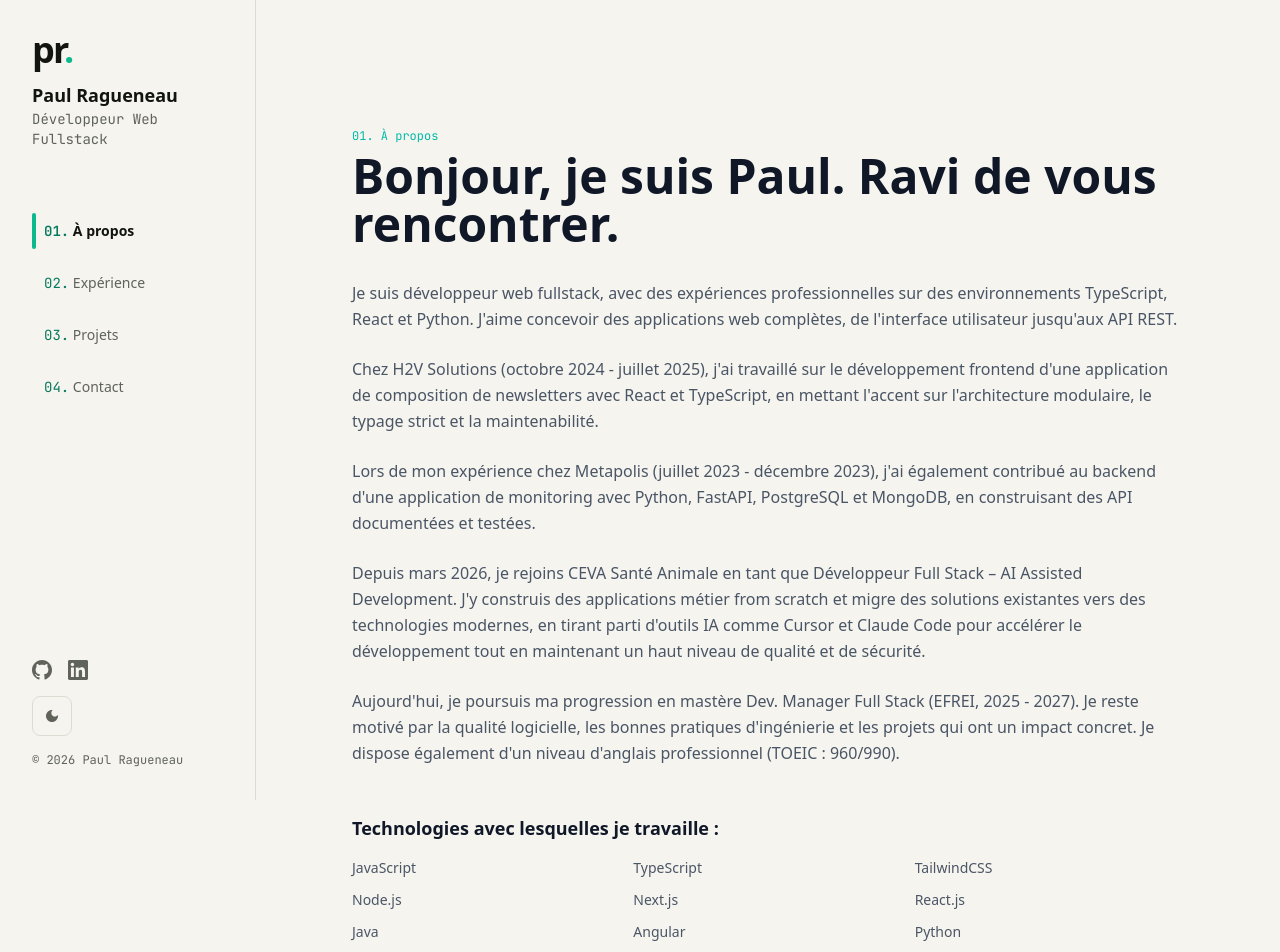
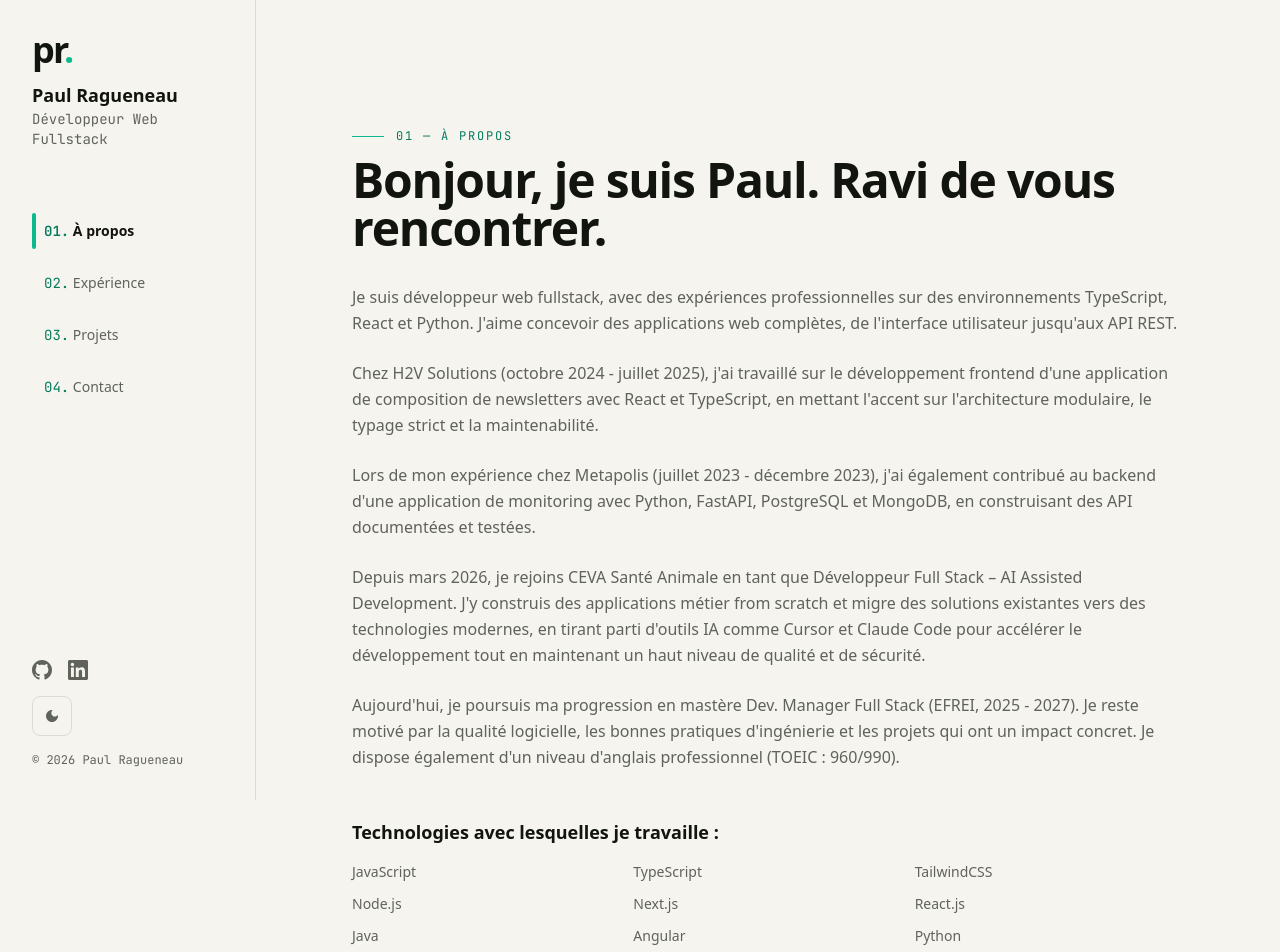
Before and after one commit to Periicles/portfolio, a Next.js app: page / in a window 1280 px wide. Shown: the top 952 px of the page. Built offline with nearby package versions, Linux system fonts and the light colour scheme.

Commit message:
feat(sections): composant SectionEyebrow et migration À propos

```diff
--- a/app/components/About.tsx
+++ b/app/components/About.tsx
@@ -1,12 +1,14 @@
+import SectionEyebrow from './SectionEyebrow'
+
 export default function About() {
     return (
         <section id="about" aria-labelledby="about-heading" className="py-16 scroll-mt-24 md:scroll-mt-16">
-            <p aria-hidden="true" className="text-xs font-mono text-teal-500 dark:text-teal-400 mb-2">01. À propos</p>
-            <h2 id="about-heading" className="text-4xl md:text-5xl font-bold text-gray-900 dark:text-slate-100 mb-8">
+            <SectionEyebrow index={1}>À propos</SectionEyebrow>
+            <h2 id="about-heading" className="text-4xl md:text-5xl font-extrabold tracking-tight text-ink mb-8">
                 Bonjour, je suis Paul. Ravi de vous rencontrer.
             </h2>
 
-            <div className="space-y-6 text-gray-600 dark:text-slate-400 leading-relaxed">
+            <div className="space-y-6 text-muted leading-relaxed">
                 <p>
                     Je suis développeur web fullstack, avec des expériences professionnelles sur des environnements TypeScript, React et Python. J&apos;aime concevoir des applications web complètes, de l&apos;interface utilisateur jusqu&apos;aux API REST.
                 </p>
@@ -29,8 +31,8 @@ export default function About() {
             </div>
 
             <div className="mt-12">
-                <h3 className="text-lg font-semibold text-gray-900 dark:text-slate-100 mb-4">Technologies avec lesquelles je travaille :</h3>
-                <ul className="grid grid-cols-2 md:grid-cols-3 gap-3 text-sm text-gray-600 dark:text-slate-400">
+                <h3 className="text-lg font-semibold text-ink mb-4">Technologies avec lesquelles je travaille :</h3>
+                <ul className="grid grid-cols-2 md:grid-cols-3 gap-3 text-sm text-muted">
                     <li>JavaScript</li>
                     <li>TypeScript</li>
                     <li>TailwindCSS</li>
--- /dev/null
+++ b/app/components/SectionEyebrow.tsx
@@ -0,0 +1,17 @@
+export default function SectionEyebrow({
+    index,
+    children,
+}: {
+    index: number
+    children: string
+}) {
+    return (
+        <p
+            aria-hidden="true"
+            className="mb-3 flex items-center gap-3 font-mono text-xs uppercase tracking-[0.15em] text-accent-strong"
+        >
+            <span className="h-px w-8 bg-accent" />
+            {String(index).padStart(2, '0')} — {children}
+        </p>
+    )
+}
```
